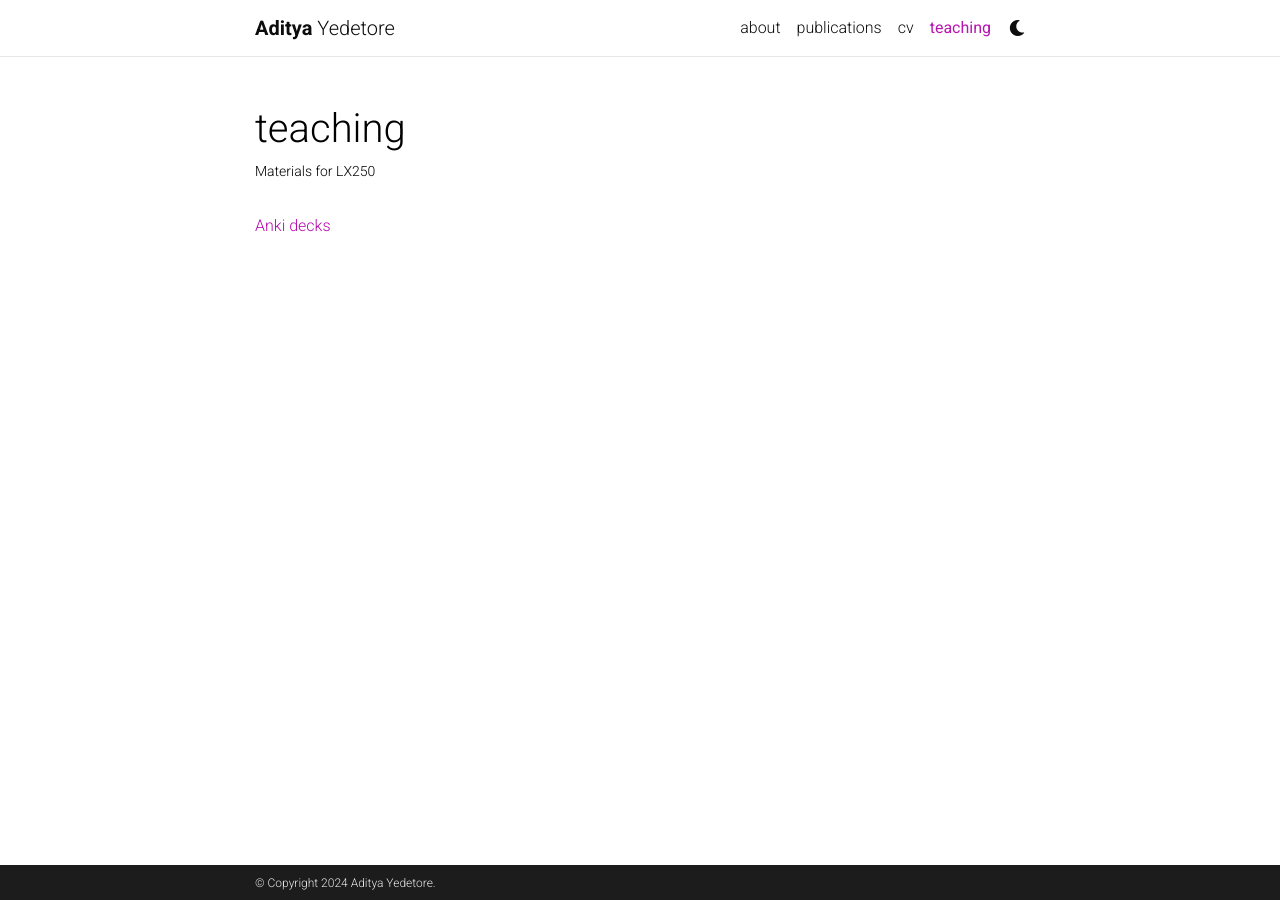
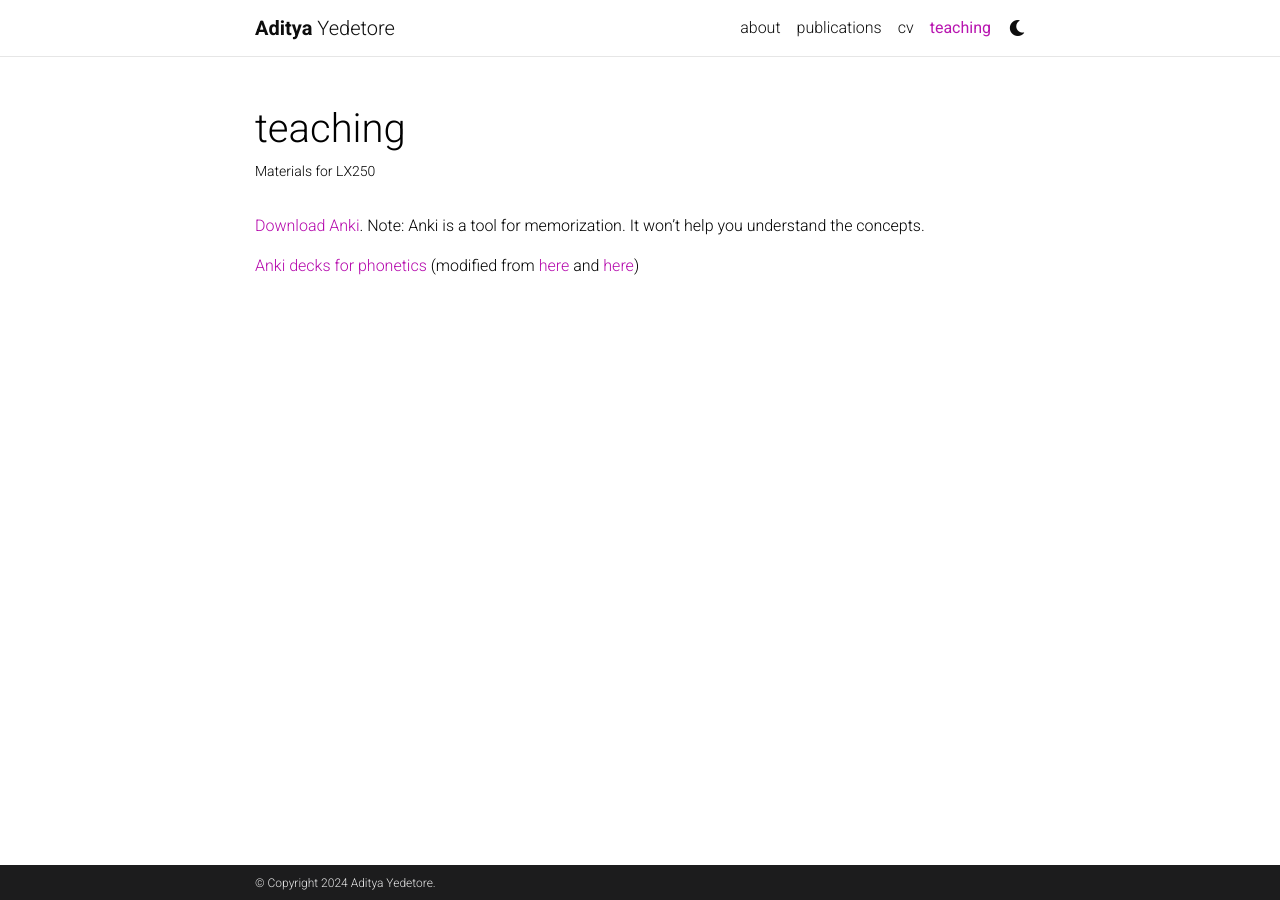
Before and after one commit to adityayedetore/adityayedetore.github.io, a Jekyll site: the page built from _pages/teaching.md, in a window 1280 px wide. Built offline with Jekyll 4.4.1, drawn with Linux system fonts in a browser that asks for light colours; comment, search, counter and statistics services are not loaded; a style sheet for code colours, icons or effects is not loaded.

Commit message:
Update teaching.md

```diff
--- a/_pages/teaching.md
+++ b/_pages/teaching.md
@@ -7,4 +7,6 @@ nav: true
 nav_order: 5
 ---
 
-[Anki decks](http://adityayedetore.com/lx250/)
+[Download Anki](https://apps.ankiweb.net). Note: Anki is a tool for memorization. It won't help you understand the concepts.
+
+[Anki decks for phonetics](http://adityayedetore.com/lx250/) (modified from [here](https://ankiweb.net/shared/info/3166970026) and [here](https://ankiweb.net/shared/info/81778780))
```
